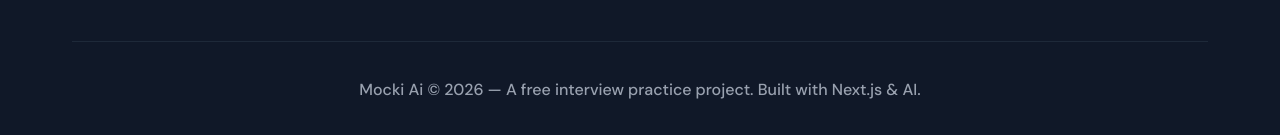
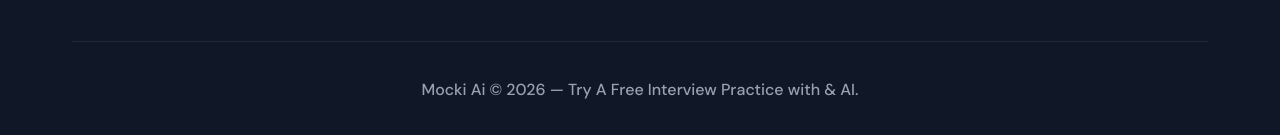
Before and after one commit to Dipongkor-Roy/Mocki-Ai, a Next.js app: page / in a window 1280 px wide. Shown: the part 7696-7831 px from the top of the page. Built offline with nearby package versions, Linux system fonts and the light colour scheme; no server answers.

Commit message:
fix: improve footer text clarity and readability

```diff
--- a/src/components/layout/Footer.tsx
+++ b/src/components/layout/Footer.tsx
@@ -222,8 +222,8 @@
               <p
                 className={`mb-5 ${layout === "light" ? "text-gray-700" : "text-gray-400"}`}
               >
-                Occasional emails with practice prompts and ways to sound sharper
-                in your next interview. No spam.
+                Occasional emails with practice prompts and ways to sound
+                sharper in your next interview. No spam.
               </p>
               <div className="flex flex-col sm:flex-row gap-3 mt-2 mb-4">
                 <input
@@ -713,8 +713,8 @@
         ) : (
           <div className="text-center lg:py-7 py-4">
             <p className="text-gray-400 text-base font-medium py-2">
-              {brandName} © {new Date().getFullYear()} — A free interview
-              practice project. Built with Next.js &amp; AI.
+              {brandName} © {new Date().getFullYear()} — Try A Free Interview
+              Practice with &amp; AI.
             </p>
           </div>
         )}
```
